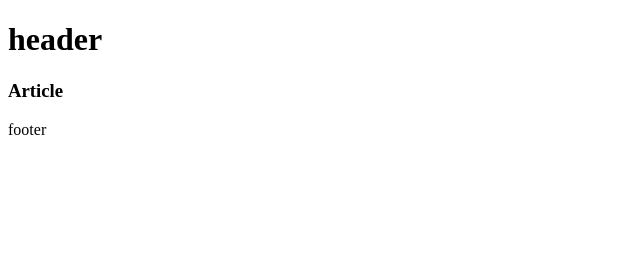
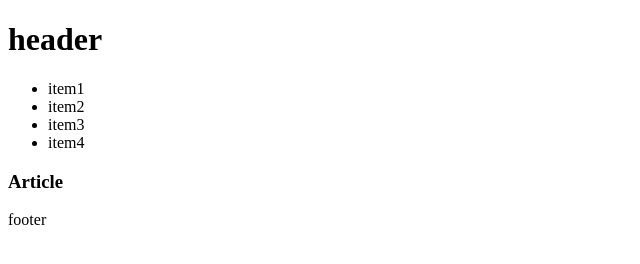
Before and after one commit to Emerson-1111/Hello-Git, a plain HTML site: page index.html in a window 1280 px wide. Shown: the whole page, without its empty margins (0-640 px from the left). Drawn offline with Linux system fonts and the light colour scheme.

Commit message:
se agrego un nav

```diff
--- a/index.html
+++ b/index.html
@@ -10,6 +10,14 @@
     <header>
         <div>
             <h1>header</h1>
+            <nav>
+                <ul>
+                    <li>item1</li>
+                    <li>item2</li>
+                    <li>item3</li>
+                    <li>item4</li>
+                </ul>
+            </nav>
         </div>
         <section>
             <article>
```
